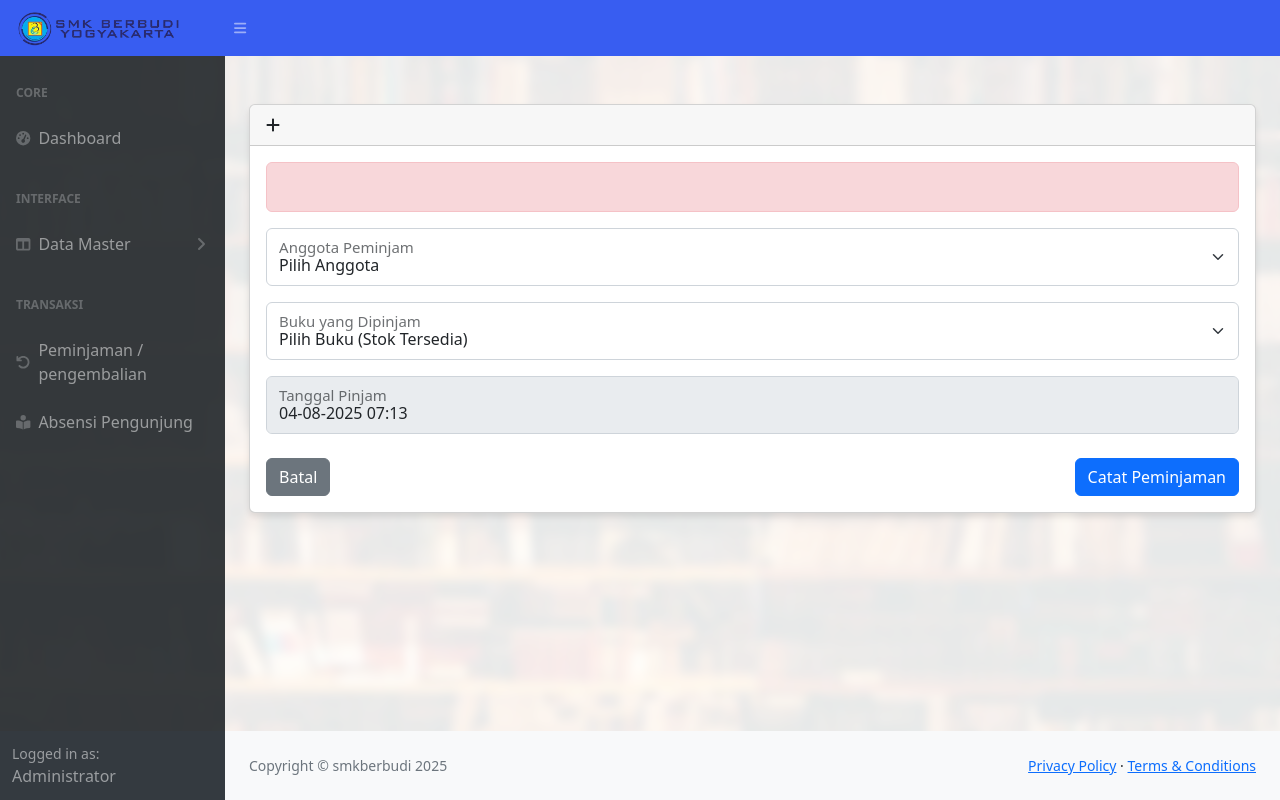
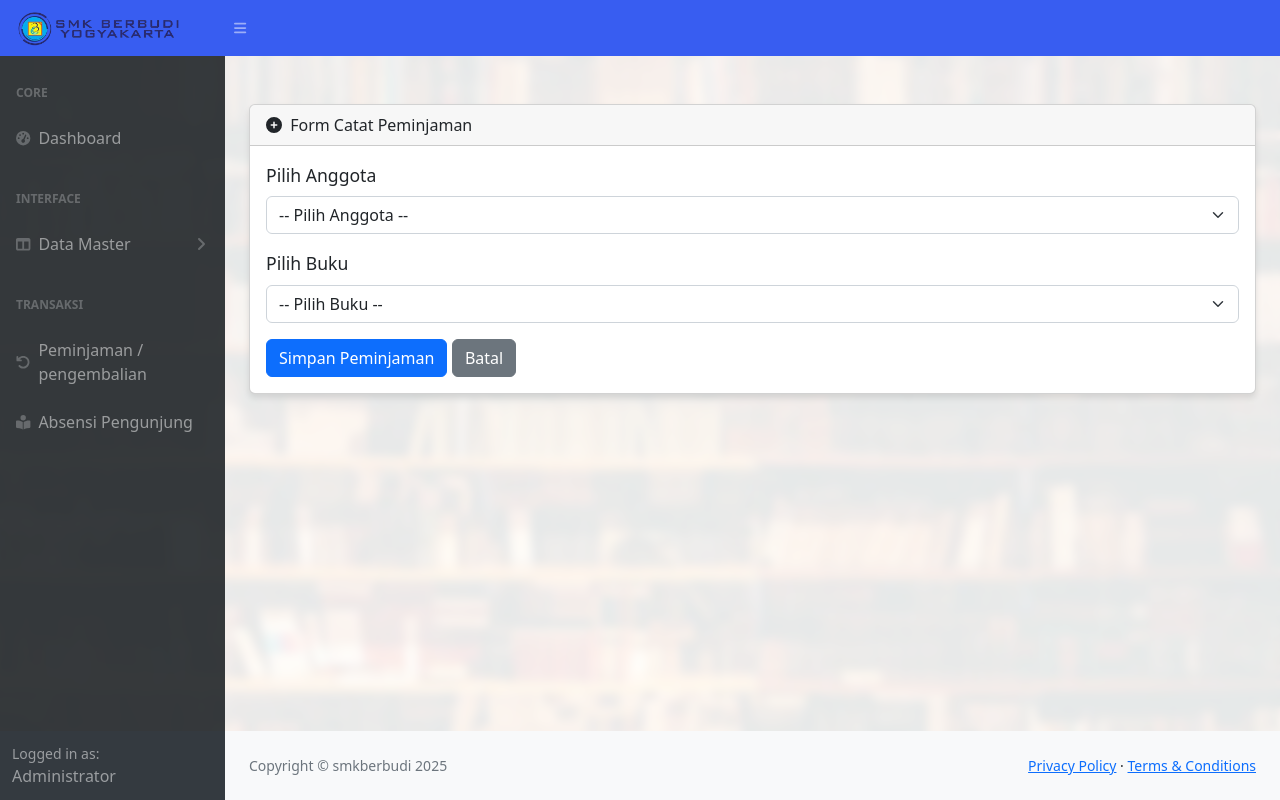
Before and after one commit to YoriCode11/perpus-berbudi, a CodeIgniter 4 app: the page made by app/Views/peminjaman/form.php in a window 1280 px wide. Run offline with PHP 8.4 and a stand-in for CodeIgniter, Linux system fonts and the light colour scheme; the template is opened without the code that fills it, so the values that code supplies are empty; some libraries are stand-ins or nearby versions.

Commit message:
Pembaharuan 3

```diff
--- a/app/Views/absensi/form.php
+++ b/app/Views/absensi/form.php
@@ -16,7 +16,7 @@
 <div class="container-fluid px-4">
     <div class="card mb-4">
         <div class="card-header">
-            <i class="fas fa-plus-circle me-1"></i>
+            <i class="fas fa-table me-1"></i>
             Form Catat Absensi Masuk
         </div>
         <div class="card-body">
--- a/app/Views/peminjaman/form.php
+++ b/app/Views/peminjaman/form.php
@@ -15,61 +15,115 @@
 <?= $this->section('content') ?>
 <div class="card mb-4">
     <div class="card-header">
-        <i class="fas fa-plus me-1"></i>
-        <?= $page_title ?>
+        <i class="fas fa-plus-circle me-1"></i>
+        Form Catat Peminjaman
     </div>
     <div class="card-body">
-        <?php if (isset($validation)): ?>
+        <?php if (session()->getFlashdata('error')): ?>
             <div class="alert alert-danger" role="alert">
-                <ul>
-                    <?php foreach ($validation->getErrors() as $error): ?>
-                        <li><?= esc($error) ?></li>
-                    <?php endforeach; ?>
-                </ul>
+                <?= session()->getFlashdata('error') ?>
+            </div>
+        <?php endif; ?>
+        <?php if (session()->getFlashdata('success')): ?>
+            <div class="alert alert-success" role="alert">
+                <?= session()->getFlashdata('success') ?>
+            </div>
+        <?php endif; ?>
+        <?php if (session()->getFlashdata('info')): ?>
+            <div class="alert alert-info" role="alert">
+                <?= session()->getFlashdata('info') ?>
             </div>
         <?php endif; ?>
 
-        <form action="<?= base_url('peminjaman/store') ?>" method="post">
+        <?php
+            // Action URL untuk form:
+            // Jika ada objek 'peminjaman' (mode edit), arahkan ke peminjaman/ID dengan method PUT
+            // Jika tidak (mode tambah), arahkan ke peminjaman dengan method POST
+            $action_url = isset($peminjaman) ? base_url('peminjaman/' . $peminjaman['id']) : base_url('peminjaman');
+            $form_method = isset($peminjaman) ? 'PUT' : 'POST';
+        ?>
+        <form action="<?= $action_url ?>" method="post">
             <?= csrf_field() ?>
+            <?php if (isset($peminjaman)): ?>
+                <input type="hidden" name="_method" value="<?= $form_method ?>">
+            <?php endif; ?>
 
-            <div class="form-floating mb-3">
-                <select class="form-select" id="inputIdAnggota" name="id_anggota" required>
-                    <option value="">Pilih Anggota</option>
-                    <?php foreach ($anggota as $agt): ?>
-                        <option value="<?= esc($agt['id']) ?>"
-                            <?= (old('id_anggota') == $agt['id']) ? 'selected' : '' ?>>
-                            <?= esc($agt['nama']) ?> (<?= esc($agt['no_telp']) ?>)
+            <div class="mb-3">
+                <label for="id_anggota" class="form-label">Pilih Anggota</label>
+                <select class="form-select <?= (session('validation') && session('validation')->hasError('id_anggota')) ? 'is-invalid' : '' ?>" id="id_anggota" name="id_anggota" required>
+                    <option value="">-- Pilih Anggota --</option>
+                    <?php foreach ($anggota as $a) : ?>
+                        <option value="<?= $a['id'] ?>"
+                            <?= (old('id_anggota', isset($peminjaman) ? $peminjaman['id_anggota'] : '') == $a['id']) ? 'selected' : '' ?>>
+                            <?= esc($a['nama']) ?> (<?= esc($a['no_telp']) ?>)
                         </option>
                     <?php endforeach; ?>
                 </select>
-                <label for="inputIdAnggota">Anggota Peminjam</label>
+                <?php if (session('validation') && session('validation')->hasError('id_anggota')) : ?>
+                    <div class="invalid-feedback">
+                        <?= session('validation')->getError('id_anggota') ?>
+                    </div>
+                <?php endif; ?>
             </div>
 
-            <div class="form-floating mb-3">
-                <select class="form-select" id="inputIdBuku" name="id_buku" required>
-                    <option value="">Pilih Buku (Stok Tersedia)</option>
-                    <?php foreach ($buku as $bk): ?>
-                        <option value="<?= esc($bk['id']) ?>"
-                            <?= (old('id_buku') == $bk['id']) ? 'selected' : '' ?>>
-                            <?= esc($bk['judul']) ?> (Stok: <?= esc($bk['stok']) ?>)
+            <div class="mb-3">
+                <label for="id_buku" class="form-label">Pilih Buku</label>
+                <select class="form-select <?= (session('validation') && session('validation')->hasError('id_buku')) ? 'is-invalid' : '' ?>" id="id_buku" name="id_buku" required>
+                    <option value="">-- Pilih Buku --</option>
+                    <?php foreach ($buku as $b) : ?>
+                        <option value="<?= $b['id'] ?>"
+                            <?= (old('id_buku', isset($peminjaman) ? $peminjaman['id_buku'] : '') == $b['id']) ? 'selected' : '' ?>>
+                            <?= esc($b['judul']) ?> (Stok: <?= esc($b['stok']) ?>)
                         </option>
                     <?php endforeach; ?>
-                    <?php if (empty($buku)): ?>
-                        <option value="" disabled>Tidak ada buku tersedia</option>
-                    <?php endif; ?>
                 </select>
-                <label for="inputIdBuku">Buku yang Dipinjam</label>
+                <?php if (session('validation') && session('validation')->hasError('id_buku')) : ?>
+                    <div class="invalid-feedback">
+                        <?= session('validation')->getError('id_buku') ?>
+                    </div>
+                <?php endif; ?>
             </div>
 
-            <div class="form-floating mb-3">
-                <input class="form-control" id="inputTanggalPinjam" type="text" value="<?= date('d-m-Y H:i') ?>" disabled />
-                <label for="inputTanggalPinjam">Tanggal Pinjam</label>
-            </div>
+            <!-- Tanggal Pinjam dan Tanggal Kembali biasanya diisi otomatis atau disembunyikan untuk form tambah -->
+            <!-- Jika Anda ingin input manual, Anda bisa tambahkan di sini -->
+            <?php if (isset($peminjaman)): // Hanya tampilkan ini jika dalam mode edit ?>
+                <div class="mb-3">
+                    <label for="tanggal_pinjam" class="form-label">Tanggal Pinjam</label>
+                    <input type="datetime-local" class="form-control" id="tanggal_pinjam" name="tanggal_pinjam"
+                           value="<?= old('tanggal_pinjam', isset($peminjaman) ? date('Y-m-d\TH:i', strtotime($peminjaman['tanggal_pinjam'])) : '') ?>" required>
+                    <?php if (session('validation') && session('validation')->hasError('tanggal_pinjam')) : ?>
+                        <div class="invalid-feedback">
+                            <?= session('validation')->getError('tanggal_pinjam') ?>
+                        </div>
+                    <?php endif; ?>
+                </div>
+                <div class="mb-3">
+                    <label for="tanggal_kembali" class="form-label">Tanggal Kembali</label>
+                    <input type="datetime-local" class="form-control" id="tanggal_kembali" name="tanggal_kembali"
+                           value="<?= old('tanggal_kembali', isset($peminjaman) && !empty($peminjaman['tanggal_kembali']) ? date('Y-m-d\TH:i', strtotime($peminjaman['tanggal_kembali'])) : '') ?>">
+                    <?php if (session('validation') && session('validation')->hasError('tanggal_kembali')) : ?>
+                        <div class="invalid-feedback">
+                            <?= session('validation')->getError('tanggal_kembali') ?>
+                        </div>
+                    <?php endif; ?>
+                </div>
+                <div class="mb-3">
+                    <label for="status" class="form-label">Status</label>
+                    <select class="form-select" id="status" name="status" required>
+                        <option value="dipinjam" <?= (old('status', isset($peminjaman) ? $peminjaman['status'] : '') == 'dipinjam') ? 'selected' : '' ?>>Dipinjam</option>
+                        <option value="kembali" <?= (old('status', isset($peminjaman) ? $peminjaman['status'] : '') == 'kembali') ? 'selected' : '' ?>>Kembali</option>
+                    </select>
+                    <?php if (session('validation') && session('validation')->hasError('status')) : ?>
+                        <div class="invalid-feedback">
+                            <?= session('validation')->getError('status') ?>
+                        </div>
+                    <?php endif; ?>
+                </div>
+            <?php endif; ?>
 
-            <div class="d-flex align-items-center justify-content-between mt-4 mb-0">
-                <a class="btn btn-secondary" href="<?= base_url('peminjaman') ?>">Batal</a>
-                <button class="btn btn-primary" type="submit">Catat Peminjaman</button>
-            </div>
+
+            <button type="submit" class="btn btn-primary">Simpan Peminjaman</button>
+            <a href="<?= base_url('peminjaman') ?>" class="btn btn-secondary">Batal</a>
         </form>
     </div>
 </div>
```
Also changed, not shown: app/Config/Routes.php (+15 -10 lines), app/Controllers/Peminjaman.php (+120 -23 lines), app/Models/PeminjamanModel.php (+13 -7 lines), app/Views/peminjaman/index.php (+7 -4 lines).
